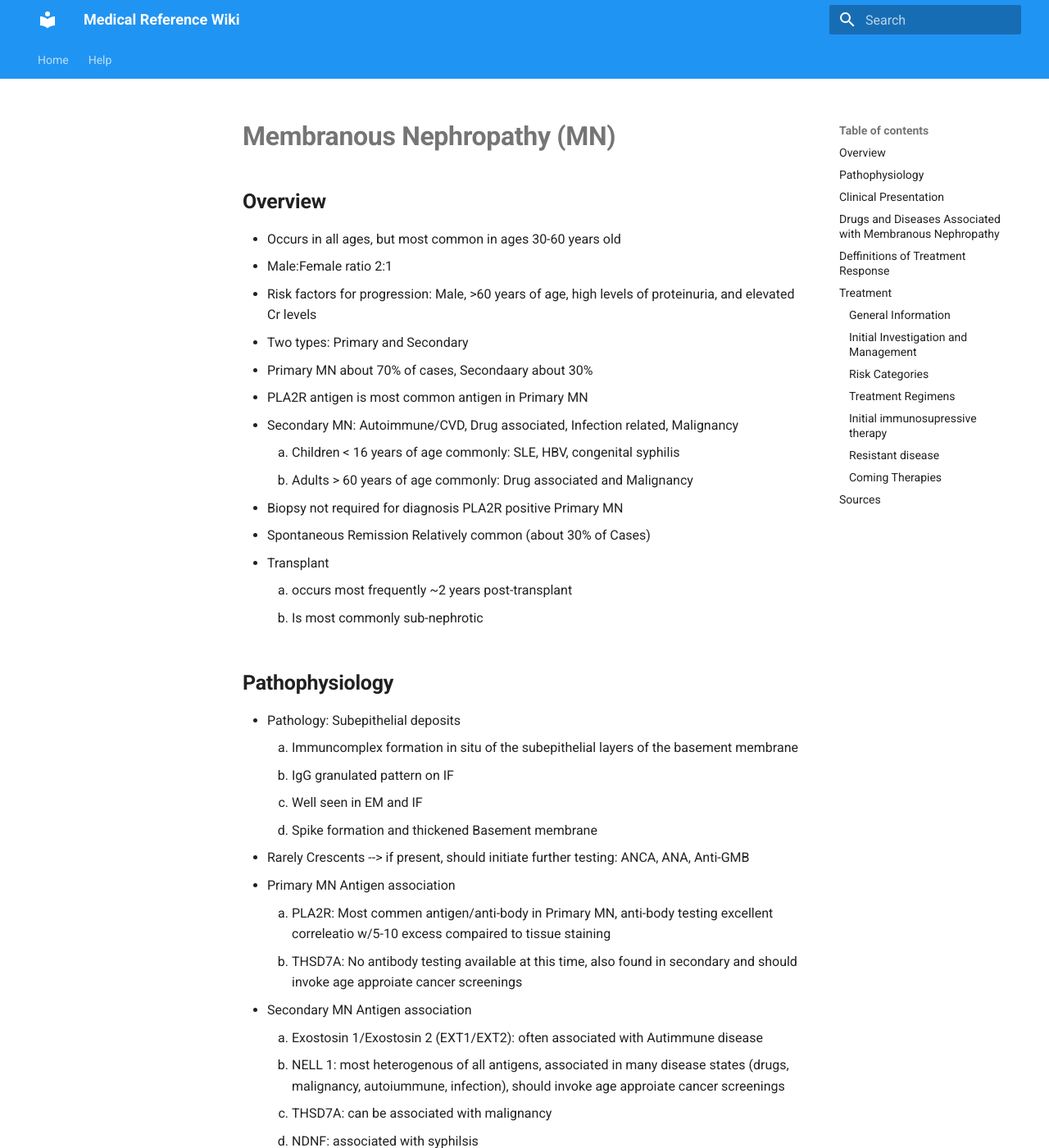
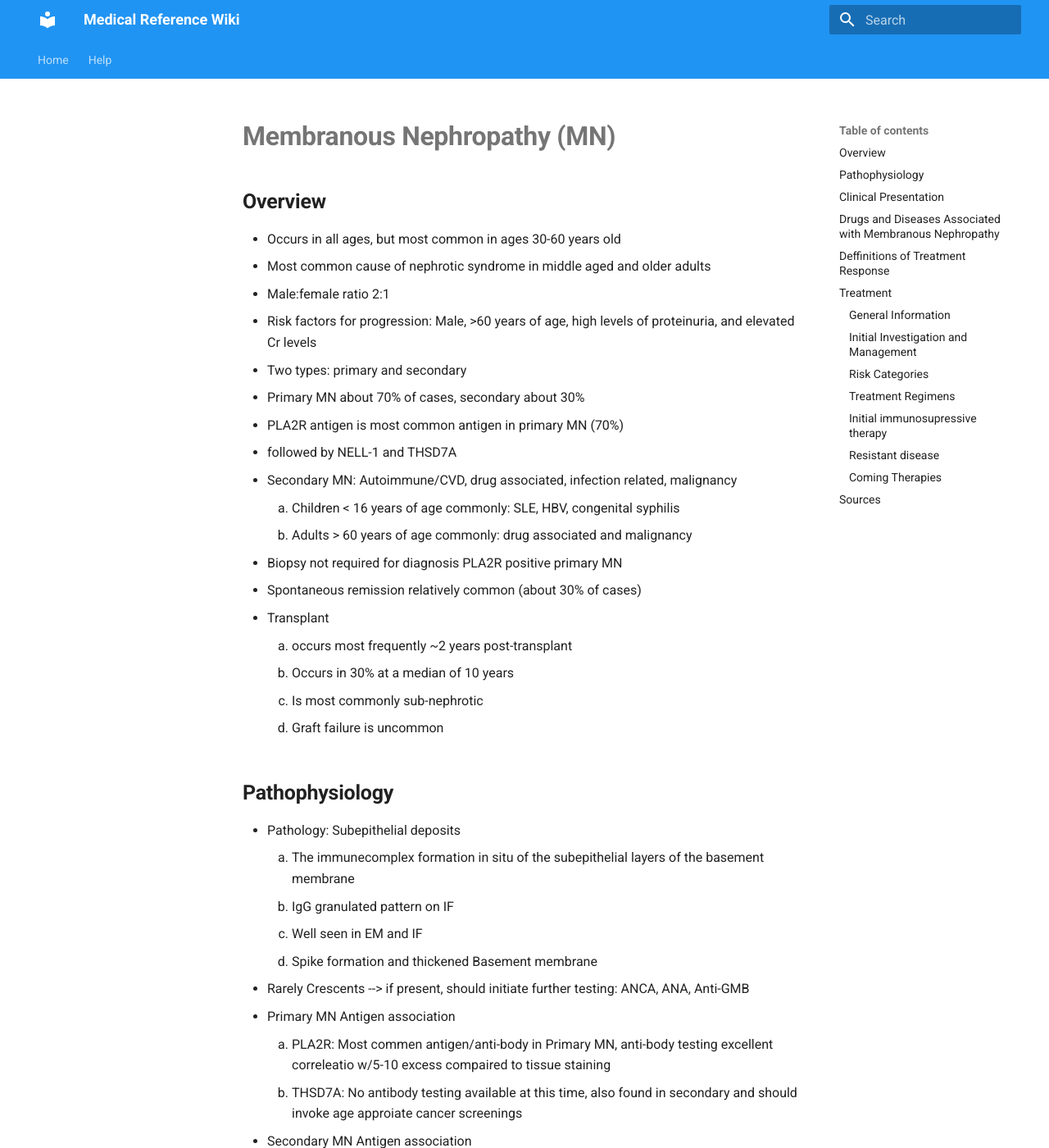
Before and after one commit to TTUNEPH2025/GN, an MkDocs documentation site: the page built from docs/Membranous.md, in a window 1280 px wide and 1400 px high. Shown: the whole window at 82% size. Built offline with MkDocs 1.6.1 and Material for MkDocs 9.7.7, drawn with Linux system fonts in a browser that asks for light colours.

Commit message:
Update Membranous.md

```diff
--- a/docs/Membranous.md
+++ b/docs/Membranous.md
@@ -1,22 +1,26 @@
 # **Membranous Nephropathy (MN)**
 ## **Overview**
 * Occurs in all ages, but most common in ages 30-60 years old
-* Male:Female ratio 2:1
+* Most common cause of nephrotic syndrome in middle aged and older adults
+* Male:female ratio 2:1
 * Risk factors for progression: Male, >60 years of age, high levels of proteinuria, and elevated Cr levels
-* Two types: Primary and Secondary
-* Primary MN about 70% of cases, Secondaary about 30%
-* PLA2R antigen is most common antigen in Primary MN
-* Secondary MN: Autoimmune/CVD, Drug associated, Infection related, Malignancy
+* Two types: primary and secondary
+* Primary MN about 70% of cases, secondary about 30%
+* PLA2R antigen is most common antigen in primary MN (70%)
+  1. followed by NELL-1 and THSD7A
+* Secondary MN: Autoimmune/CVD, drug associated, infection related, malignancy
     1. Children < 16 years of age commonly: SLE, HBV, congenital syphilis
-    2. Adults > 60 years of age commonly: Drug associated and Malignancy
-* Biopsy not required for diagnosis PLA2R positive Primary MN
-* Spontaneous Remission Relatively common (about 30% of Cases)
+    2. Adults > 60 years of age commonly: drug associated and malignancy
+* Biopsy not required for diagnosis PLA2R positive primary MN
+* Spontaneous remission relatively common (about 30% of cases)
 * Transplant
     1. occurs most frequently ~2 years post-transplant
-    2. Is most commonly sub-nephrotic
+    2. Occurs in 30% at a median of 10 years
+    3. Is most commonly sub-nephrotic
+    4. Graft failure is uncommon
 ## **Pathophysiology**
  * Pathology: Subepithelial deposits
-    1. Immuncomplex formation in situ of the subepithelial layers of the basement membrane
+    1. The immunecomplex formation in situ of the subepithelial layers of the basement membrane
     2. IgG granulated pattern on IF
     3. Well seen in EM and IF
     4. Spike formation and thickened Basement membrane
```
